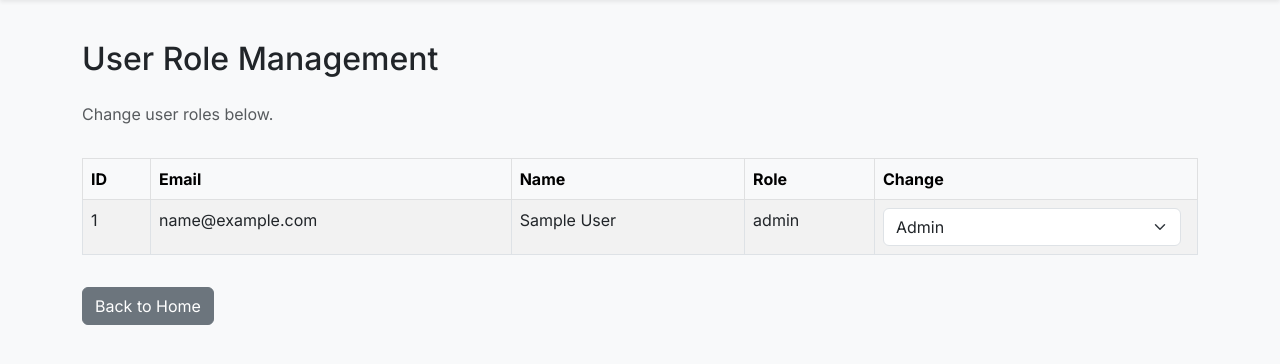
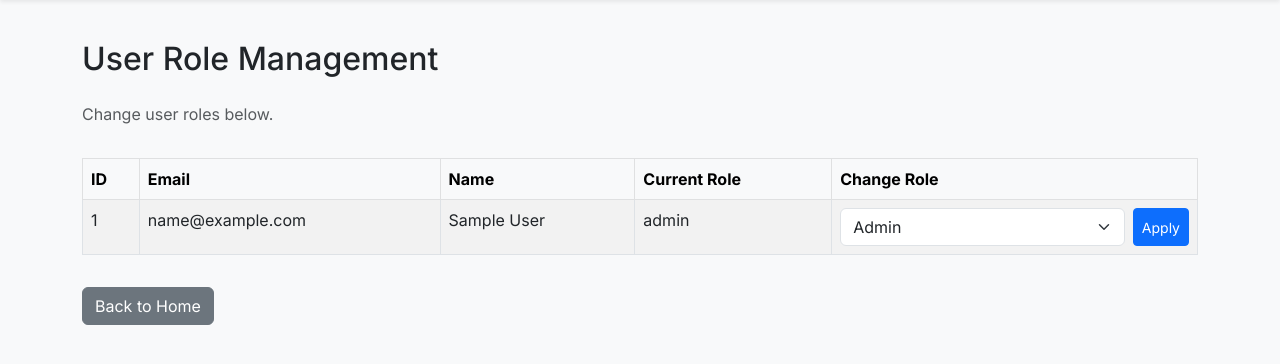
Before and after one commit to Alpha-A-Bah/VehicleTracker, a Flask app: page /admin/users in a window 1280 px wide. Shown: the part 83-447 px from the top of the page. Run offline with Flask 3, Linux system fonts and the light colour scheme; the visitor is signed in with stand-in values (Sample User, id 1); data comes from the database, SQL or seed files in the repository; parts of the project's set-up code (start-up, migrations or seed data) failed here and were passed over; some libraries are stand-ins or nearby versions.

Commit message:
apply button for manage users

```diff
--- a/templates/manage_users.html
+++ b/templates/manage_users.html
@@ -14,8 +14,8 @@
                 <th>ID</th>
                 <th>Email</th>
                 <th>Name</th>
-                <th>Role</th>
-                <th>Change</th>
+                <th>Current Role</th>
+                <th>Change Role</th>
             </tr>
         </thead>
         <tbody>
@@ -25,9 +25,11 @@
                 <td>{{ user[1] }}</td>
                 <td>{{ user[2] }}</td>
                 <td>{{ user[3] }}</td>
+
                 <td>
                     <form action="/admin/update_role" method="POST" class="d-flex">
                         <input type="hidden" name="user_id" value="{{ user[0] }}">
+
                         <select name="role" class="form-select me-2">
                             <option value="user" {% if user[3] == "user" %}selected{% endif %}>User</option>
                             <option value="technician" {% if user[3] == "technician" %}selected{% endif %}>Technician</option>
@@ -35,9 +37,13 @@
                             <option value="admin" {% if user[3] == "admin" %}selected{% endif %}>Admin</option>
                             <option value="superuser" {% if user[3] == "superuser" %}selected{% endif %}>Superuser</option>
                         </select>
+
+                        <button type="submit" class="btn btn-primary btn-sm">
+                            Apply
+                        </button>
                     </form>
+                </td>
 
-                </td>
             </tr>
             {% endfor %}
         </tbody>
```
Lines whose indentation alone changed are shown as unchanged.
